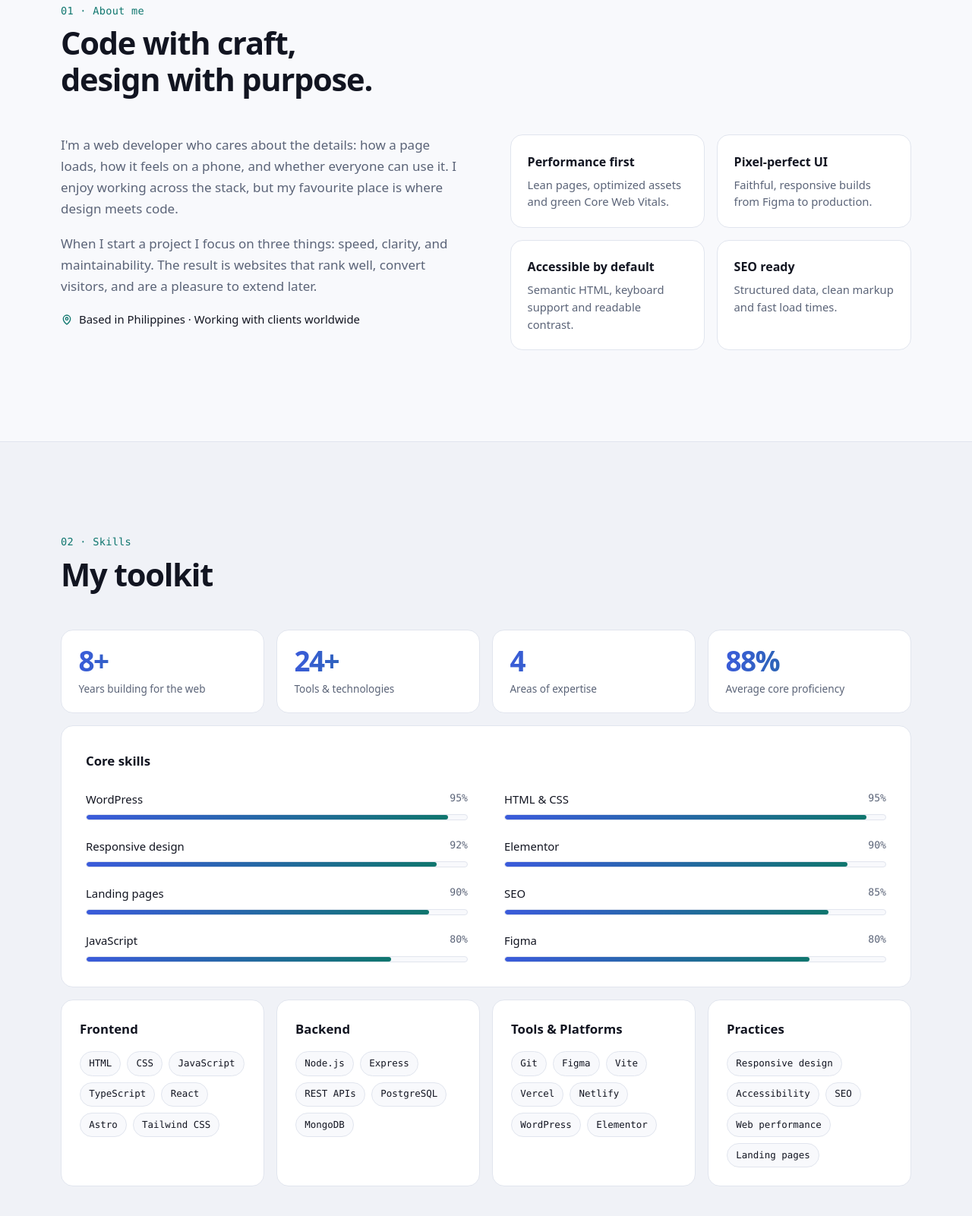
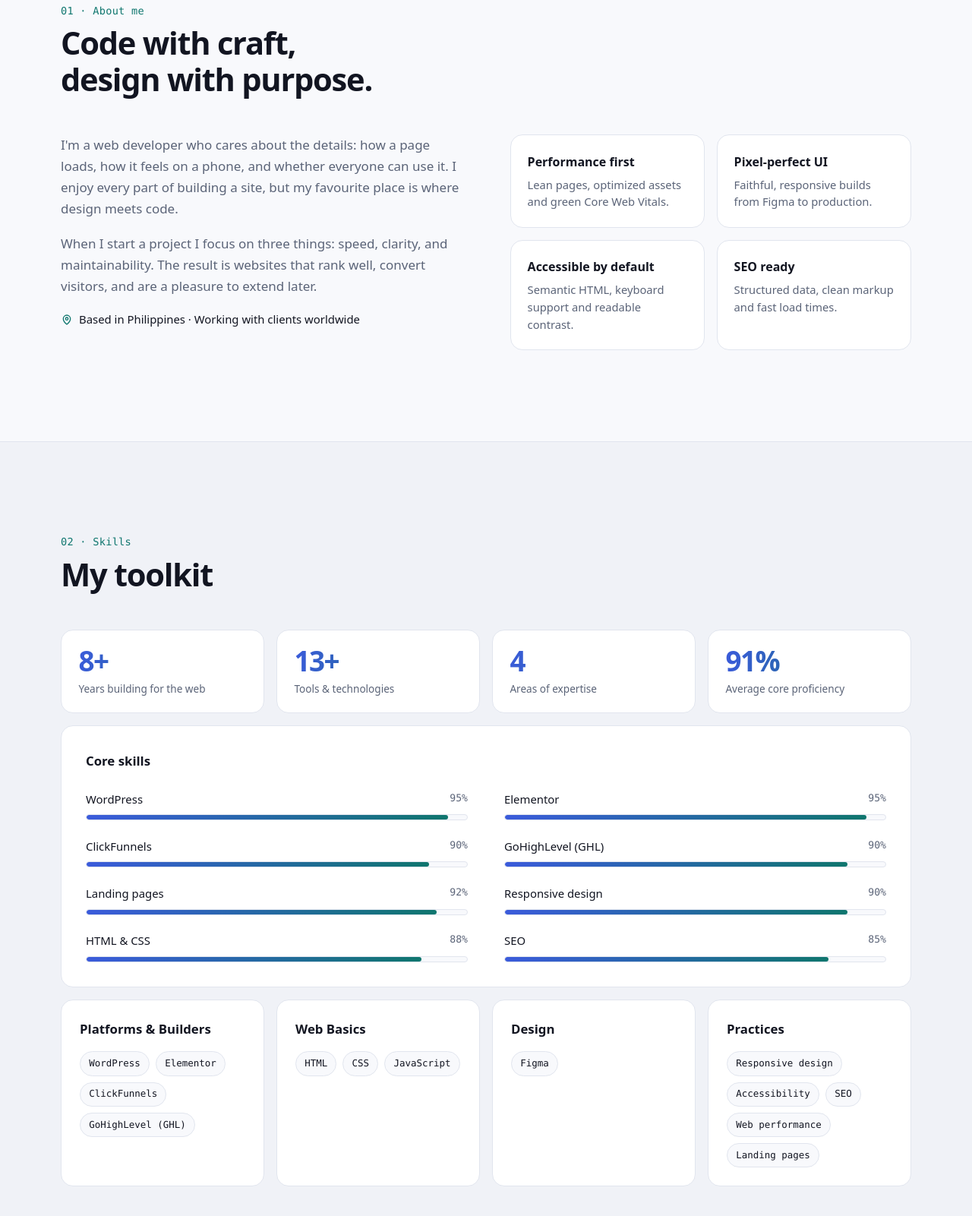
Before and after one commit to ruffy909/ruffy909.github.io, an Astro site: page / in a window 1280 px wide. Shown: the part 1153-2754 px from the top of the page at 76% size. Built offline with nearby package versions, Linux system fonts and the light colour scheme; Astro itself is replaced by a stand-in of ours; a web font is replaced by a local one.

Commit message:
Update skills to WordPress, Elementor, ClickFunnels and GHL
Co-Authored-By: Claude Opus 5.5 <noreply@anthropic.com>

```diff
--- a/src/components/Hero.astro
+++ b/src/components/Hero.astro
@@ -58,7 +58,7 @@ const firstName = site.name.split(' ')[0];
   name: <span class="s">'{site.name}'</span>,
   role: <span class="s">'{site.role}'</span>,
   location: <span class="s">'{site.location}'</span>,
-  stack: [<span class="s">'Astro'</span>, <span class="s">'React'</span>, <span class="s">'TypeScript'</span>],
+  stack: [<span class="s">'WordPress'</span>, <span class="s">'Elementor'</span>, <span class="s">'GHL'</span>],
   focus: <span class="s">'performance &amp; UX'</span>,
   coffee: <span class="n">Infinity</span>,
 {'}'};
--- a/src/data/site.ts
+++ b/src/data/site.ts
@@ -11,7 +11,7 @@ export const site = {
   available: true, // shows the "Available for work" badge
   headline: 'I build fast, accessible websites that people enjoy using.',
   intro:
-    'Web developer focused on performance, clean design, and code that is easy to maintain. I turn ideas into polished products, from landing pages to full web apps.',
+    'Web developer focused on performance, clean design, and code that is easy to maintain. I turn ideas into polished products, from landing pages to complete sales funnels.',
   description:
     'Portfolio of Ruffy John A. Manito, a web developer building fast, accessible and beautifully designed websites and web applications.',
   resume: '', // e.g. '/resume.pdf' (put the file in /public)
@@ -23,7 +23,7 @@ export const site = {
 };
 
 export const about = [
-  "I'm a web developer who cares about the details: how a page loads, how it feels on a phone, and whether everyone can use it. I enjoy working across the stack, but my favourite place is where design meets code.",
+  "I'm a web developer who cares about the details: how a page loads, how it feels on a phone, and whether everyone can use it. I enjoy every part of building a site, but my favourite place is where design meets code.",
   'When I start a project I focus on three things: speed, clarity, and maintainability. The result is websites that rank well, convert visitors, and are a pleasure to extend later.',
 ];
 
@@ -35,16 +35,16 @@ export const stats = [
 
 export const skills = [
   {
-    group: 'Frontend',
-    items: ['HTML', 'CSS', 'JavaScript', 'TypeScript', 'React', 'Astro', 'Tailwind CSS'],
+    group: 'Platforms & Builders',
+    items: ['WordPress', 'Elementor', 'ClickFunnels', 'GoHighLevel (GHL)'],
   },
   {
-    group: 'Backend',
-    items: ['Node.js', 'Express', 'REST APIs', 'PostgreSQL', 'MongoDB'],
+    group: 'Web Basics',
+    items: ['HTML', 'CSS', 'JavaScript'],
   },
   {
-    group: 'Tools & Platforms',
-    items: ['Git', 'Figma', 'Vite', 'Vercel', 'Netlify', 'WordPress', 'Elementor'],
+    group: 'Design',
+    items: ['Figma'],
   },
   {
     group: 'Practices',
@@ -55,39 +55,39 @@ export const skills = [
 // Proficiency bars in the Toolkit section. `level` is 0-100.
 export const skillLevels = [
   { name: 'WordPress', level: 95 },
-  { name: 'HTML & CSS', level: 95 },
-  { name: 'Responsive design', level: 92 },
-  { name: 'Elementor', level: 90 },
-  { name: 'Landing pages', level: 90 },
+  { name: 'Elementor', level: 95 },
+  { name: 'ClickFunnels', level: 90 },
+  { name: 'GoHighLevel (GHL)', level: 90 },
+  { name: 'Landing pages', level: 92 },
+  { name: 'Responsive design', level: 90 },
+  { name: 'HTML & CSS', level: 88 },
   { name: 'SEO', level: 85 },
-  { name: 'JavaScript', level: 80 },
-  { name: 'Figma', level: 80 },
 ];
 
 export const projects = [
   {
-    title: 'SaaS Landing Page',
+    title: 'High-Converting Sales Funnel',
     description:
-      'High-converting marketing site with animated sections, pricing tables and a blog. Scores 100 on every Lighthouse category.',
-    tags: ['Astro', 'Tailwind', 'SEO'],
+      'Multi-step sales funnel with opt-in, sales and thank-you pages, built to turn visitors into leads and customers.',
+    tags: ['ClickFunnels', 'Landing pages'],
     live: 'https://example.com',
     code: 'https://github.com/ruffy909',
     featured: true,
   },
   {
-    title: 'E-commerce Storefront',
+    title: 'Business Website',
     description:
-      'Headless storefront with product filtering, cart, and checkout integration. Built for speed on low-end mobile devices.',
-    tags: ['React', 'TypeScript', 'Stripe'],
+      'Fast, responsive company website with custom page designs, contact forms and on-page SEO.',
+    tags: ['WordPress', 'Elementor', 'SEO'],
     live: 'https://example.com',
     code: 'https://github.com/ruffy909',
     featured: true,
   },
   {
-    title: 'Task Management App',
+    title: 'Funnel & CRM Automation',
     description:
-      'Full-stack productivity app with authentication, drag-and-drop boards and real-time updates.',
-    tags: ['Node.js', 'PostgreSQL', 'React'],
+      'Lead-capture funnel connected to a CRM pipeline with automated follow-up emails and SMS.',
+    tags: ['GoHighLevel (GHL)', 'Automation'],
     live: '',
     code: 'https://github.com/ruffy909',
     featured: false,
```
